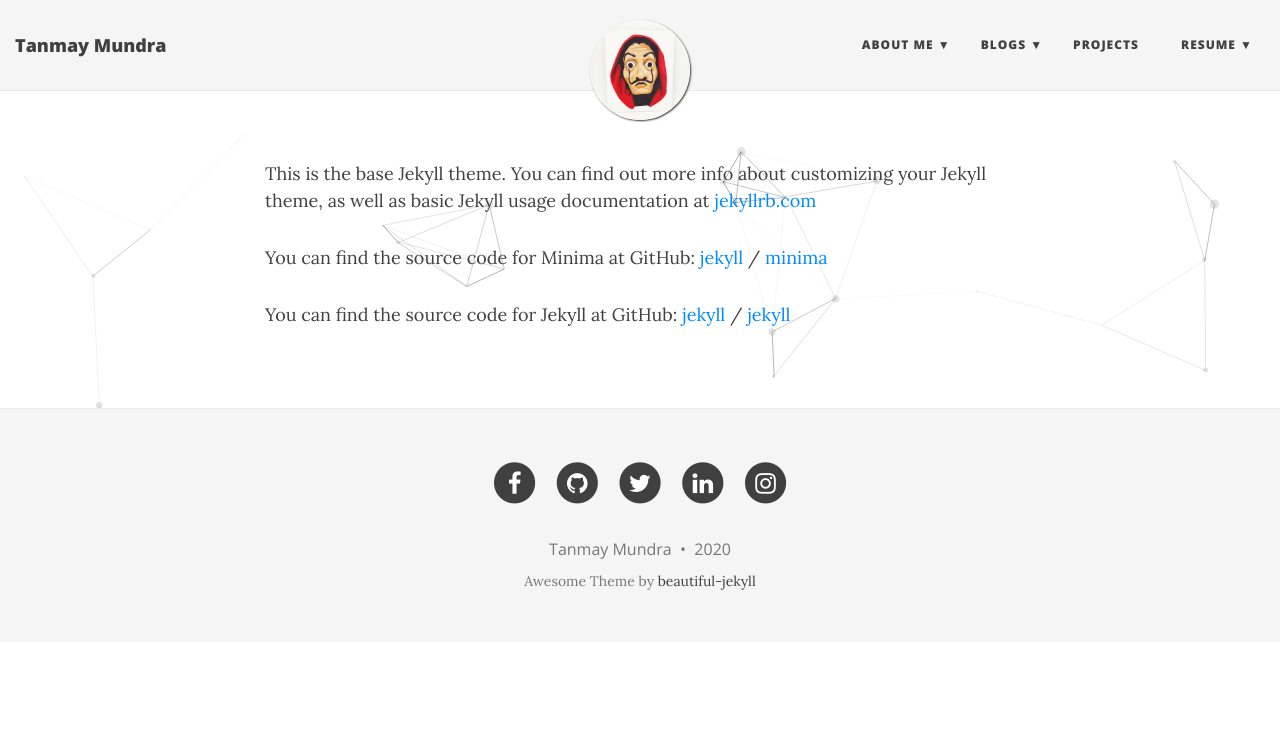
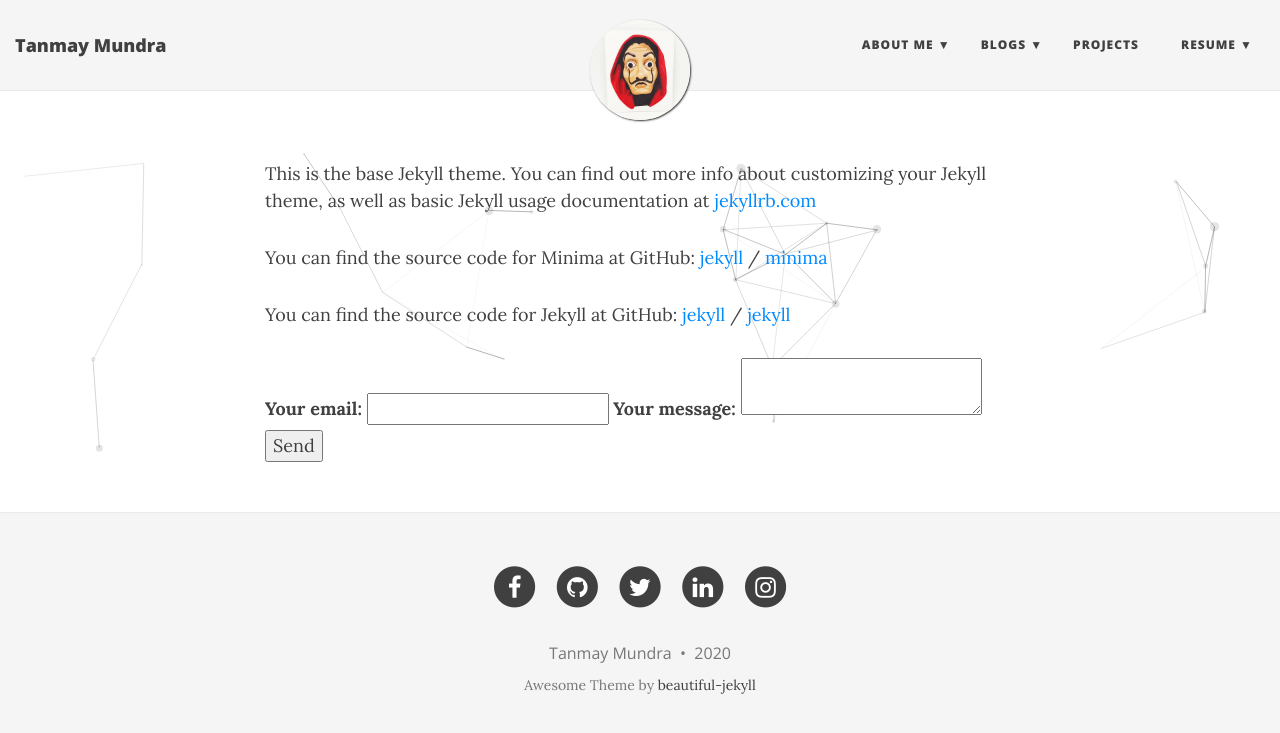
Before and after one commit to Tanmaymundra/tanmaymundra.github.io, a Jekyll site: the page built from about.markdown, in a window 1280 px wide. Shown: the top 733 px of the page. Built offline with Jekyll 4.4.1, drawn with Linux system fonts in a browser that asks for light colours.

Commit message:
Update about.markdown

```diff
--- a/about.markdown
+++ b/about.markdown
@@ -16,3 +16,21 @@
 
 
 [jekyll-organization]: https://github.com/jekyll
+
+<form
+  action="https://formspree.io/mrgevjqw"
+  method="POST"
+>
+  <label>
+    Your email:
+    <input type="text" name="_replyto">
+  </label>
+  <label>
+    Your message:
+    <textarea name="message"></textarea>
+  </label>
+
+  <!-- your other form fields go here -->
+
+  <button type="submit">Send</button>
+</form>
```
